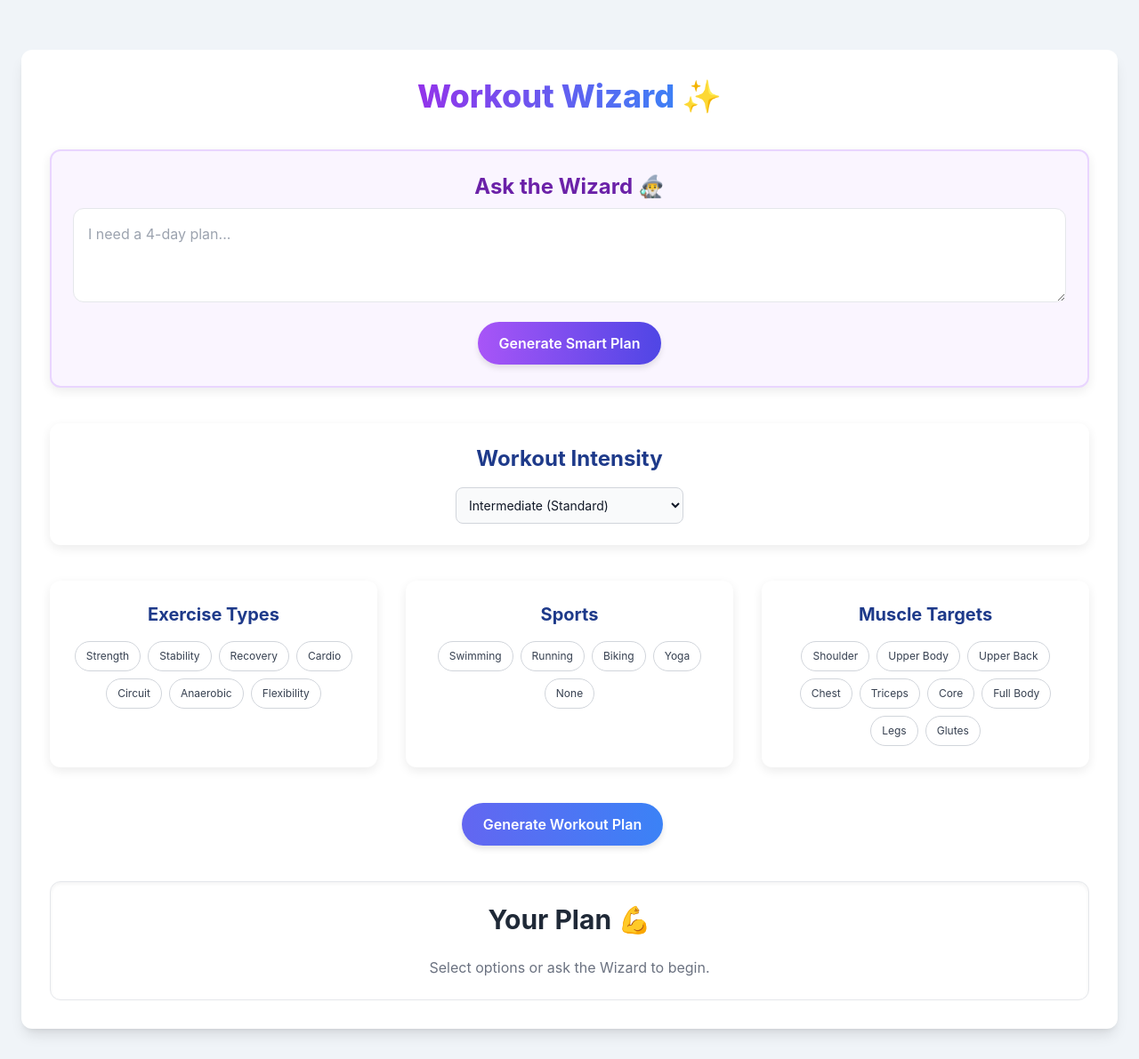
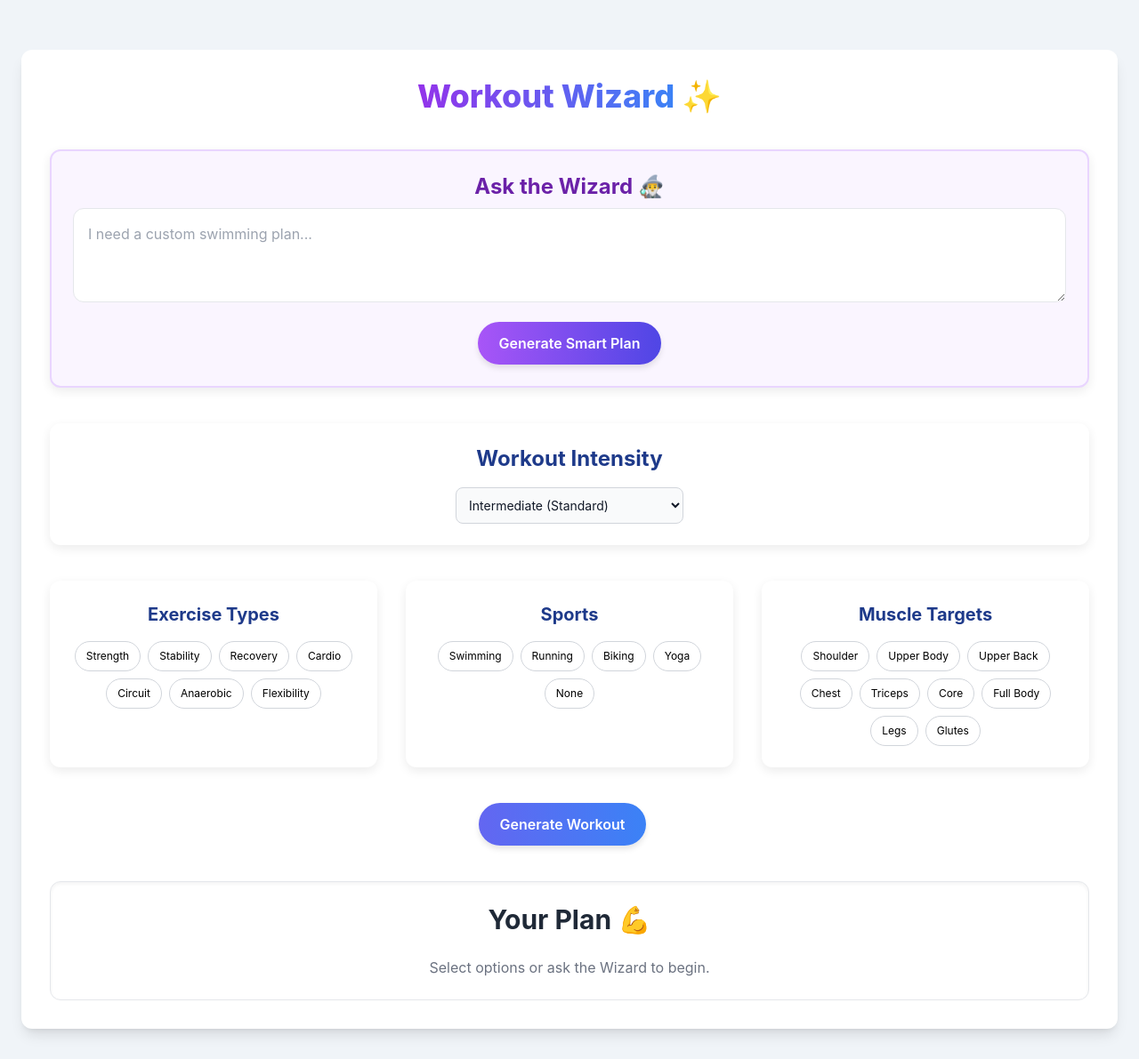
Before and after one commit to CS5800-Summer2025-CD/WorkoutWizard, a Flask app: page / in a window 1280 px wide. Shown: the top 1191 px of the page at 89% size. Run offline with Flask 3, Linux system fonts and the light colour scheme; some libraries are stand-ins or nearby versions.

Commit message:
Attempting to fix download format

```diff
--- a/templates/index.html
+++ b/templates/index.html
@@ -10,9 +10,7 @@
         tailwind.config = {
             theme: {
                 extend: {
-                    fontFamily: {
-                        inter: ['Inter', 'sans-serif'],
-                    },
+                    fontFamily: { inter: ['Inter', 'sans-serif'] },
                 }
             }
         }
@@ -22,7 +20,7 @@
         .container { max-width: 900px; }
         .section-title { color: #1e3a8a; }
 
-        /* EXACT ORIGINAL STYLING FROM INDEX_OLD.HTML */
+        /* ORIGINAL CSS FROM INDEX_OLD.HTML */
         .checkbox-label {
             cursor: pointer; padding: 8px 12px; border-radius: 9999px;
             border: 1px solid #d1d5db; transition: all 0.2s ease-in-out; display: inline-block;
@@ -41,12 +39,12 @@
         }
         .button-primary:hover { transform: translateY(-2px); box-shadow: 0 6px 8px rgba(0, 0, 0, 0.15); }
 
-        /* RESTORED CARD STYLING */
+        /* CARD STYLING */
         .card { background-color: white; border-radius: 12px; box-shadow: 0 4px 12px rgba(0, 0, 0, 0.08); padding: 24px; }
         .youtube-link { color: #3b82f6; text-decoration: none; font-weight: 600; }
         .youtube-link:hover { text-decoration: underline; }
 
-        /* AI WIZARD MARKDOWN STYLING (The separation fixes) */
+        /* AI MARKDOWN STYLING (Fixed spacing) */
         .ai-content-area h2 {
             display: block; width: fit-content; background-color: #e0f2fe;
             color: #0369a1; padding: 8px 16px; border-radius: 8px;
@@ -63,14 +61,12 @@
 <body class="p-6">
     <div class="container mx-auto bg-white p-8 rounded-xl shadow-lg my-8">
         <h1 class="text-4xl font-extrabold text-center mb-10 text-gray-800">
-            <span class="bg-clip-text text-transparent bg-gradient-to-r from-purple-600 to-blue-500">
-                Workout Wizard
-            </span> ✨
+            <span class="bg-clip-text text-transparent bg-gradient-to-r from-purple-600 to-blue-500">Workout Wizard</span> ✨
         </h1>
 
         <div class="card bg-purple-50 border-2 border-purple-200 mb-10">
             <h2 class="text-2xl font-bold mb-2 text-purple-800 text-center">Ask the Wizard 🧙‍♂️</h2>
-            <textarea id="aiPrompt" class="w-full p-4 border rounded-xl focus:ring-2 focus:ring-purple-400 outline-none mb-4" rows="3" placeholder="I need a 4-day plan..."></textarea>
+            <textarea id="aiPrompt" class="w-full p-4 border rounded-xl focus:ring-2 focus:ring-purple-400 outline-none mb-4" rows="3" placeholder="I need a custom swimming plan..."></textarea>
             <div class="flex justify-center">
                 <button id="aiGenerateBtn" class="button-primary bg-gradient-to-r from-purple-500 to-indigo-600">Generate Smart Plan</button>
             </div>
@@ -92,10 +88,8 @@
                 <h3 class="section-title text-xl font-bold mb-4 text-center">Exercise Types</h3>
                 <div class="flex flex-wrap gap-2 justify-center">
                     {% for type in exercise_types %}
-                    <div>
-                        <input type="checkbox" id="type-{{ type }}" name="exercise_type" value="{{ type }}">
-                        <label for="type-{{ type }}" class="checkbox-label text-gray-700 text-xs capitalize">{{ type }}</label>
-                    </div>
+                    <input type="checkbox" id="type-{{ type }}" name="exercise_type" value="{{ type }}">
+                    <label for="type-{{ type }}" class="checkbox-label text-xs capitalize">{{ type }}</label>
                     {% endfor %}
                 </div>
             </div>
@@ -103,10 +97,8 @@
                 <h3 class="section-title text-xl font-bold mb-4 text-center">Sports</h3>
                 <div class="flex flex-wrap gap-2 justify-center">
                     {% for sport in sports %}
-                    <div>
-                        <input type="checkbox" id="sport-{{ sport }}" name="sport" value="{{ sport }}">
-                        <label for="sport-{{ sport }}" class="checkbox-label text-gray-700 text-xs capitalize">{{ sport }}</label>
-                    </div>
+                    <input type="checkbox" id="sport-{{ sport }}" name="sport" value="{{ sport }}">
+                    <label for="sport-{{ sport }}" class="checkbox-label text-xs capitalize">{{ sport }}</label>
                     {% endfor %}
                 </div>
             </div>
@@ -114,17 +106,15 @@
                 <h3 class="section-title text-xl font-bold mb-4 text-center">Muscle Targets</h3>
                 <div class="flex flex-wrap gap-2 justify-center">
                     {% for muscle in muscle_targets %}
-                    <div>
-                        <input type="checkbox" id="muscle-{{ muscle }}" name="muscle_target" value="{{ muscle }}">
-                        <label for="muscle-{{ muscle }}" class="checkbox-label text-gray-700 text-xs capitalize">{{ muscle }}</label>
-                    </div>
+                    <input type="checkbox" id="muscle-{{ muscle }}" name="muscle_target" value="{{ muscle }}">
+                    <label for="muscle-{{ muscle }}" class="checkbox-label text-xs capitalize">{{ muscle }}</label>
                     {% endfor %}
                 </div>
             </div>
         </div>
 
         <div class="text-center mb-10">
-            <button id="generateWorkoutBtn" class="button-primary mr-4">Generate Workout Plan</button>
+            <button id="generateWorkoutBtn" class="button-primary mr-4">Generate Workout</button>
             <button id="downloadWorkoutBtn" class="button-primary hidden">Download (.txt)</button>
             <button id="downloadPDFBtn" class="button-primary hidden ml-4">Download (.pdf)</button>
         </div>
@@ -140,17 +130,17 @@
     <script>
         let lastGeneratedWorkoutPlan = [];
         let isAiPlan = false;
-        let aiText = "";
+        let aiTextForDownload = "";
 
         const workoutListDiv = document.getElementById('workoutList');
         const downloadTxtBtn = document.getElementById('downloadWorkoutBtn');
         const downloadPDFBtn = document.getElementById('downloadPDFBtn');
 
-        // AI WIZARD LOGIC
+        // AI Logic
         document.getElementById('aiGenerateBtn').addEventListener('click', async () => {
             const prompt = document.getElementById('aiPrompt').value;
-            if(!prompt) return alert("Please enter a prompt!");
-            workoutListDiv.innerHTML = '<p class="text-center text-gray-500 italic">Consulting the Wizard...</p>';
+            if(!prompt) return alert("Enter a prompt!");
+            workoutListDiv.innerHTML = '<p class="text-center italic text-gray-500">Consulting the Wizard...</p>';
 
             const response = await fetch('/generate_ai_workout', {
                 method: 'POST',
@@ -160,7 +150,7 @@
             const data = await response.json();
             if(data.success) {
                 isAiPlan = true;
-                aiText = data.ai_plan;
+                aiTextForDownload = data.ai_plan;
                 workoutListDiv.innerHTML = `<div class="p-8 bg-white rounded-2xl border border-purple-100 shadow-sm ai-content-area">
                     ${marked.parse(data.ai_plan)}
                 </div>`;
@@ -169,13 +159,13 @@
             }
         });
 
-        // REGULAR DB LOGIC (RESTORED EXACT STYLING & BADGES)
+        // DB Logic (RESTORED ORIGINAL BADGE STYLING)
         document.getElementById('generateWorkoutBtn').addEventListener('click', async () => {
             const types = Array.from(document.querySelectorAll('input[name="exercise_type"]:checked')).map(cb => cb.value);
             const sports = Array.from(document.querySelectorAll('input[name="sport"]:checked')).map(cb => cb.value);
             const muscles = Array.from(document.querySelectorAll('input[name="muscle_target"]:checked')).map(cb => cb.value);
 
-            workoutListDiv.innerHTML = '<p class="text-center text-gray-500 italic">Searching Database...</p>';
+            workoutListDiv.innerHTML = '<p class="text-center italic text-gray-500">Searching Database...</p>';
 
             const response = await fetch('/generate_workout', {
                 method: 'POST',
@@ -208,17 +198,17 @@
             }
         });
 
-        // DOWNLOAD TXT
+        // Downloads
         downloadTxtBtn.addEventListener('click', () => {
-            let content = isAiPlan ? aiText : lastGeneratedWorkoutPlan.map((ex, i) => `${i+1}. ${ex.name} - Equipment: ${ex.equipment.join(', ')}`).join('\n');
+            let content = isAiPlan ? aiTextForDownload : lastGeneratedWorkoutPlan.map((e, i) => `${i+1}. ${e.name}`).join('\n');
             const blob = new Blob([content], { type: 'text/plain' });
             const a = document.createElement('a');
             a.href = URL.createObjectURL(blob);
-            a.download = `Workout_Plan_${new Date().toISOString().slice(0,10)}.txt`;
+            a.download = `Workout_Plan.txt`;
             a.click();
         });
 
-        // DOWNLOAD PDF (FIXED URL LOGIC)
+        // PDF DOWNLOAD (FIXED FOR AI RUN-OFF)
         downloadPDFBtn.addEventListener('click', async () => {
             const intensity = document.getElementById('intensitySelect').value;
             downloadPDFBtn.innerText = "Generating PDF...";
@@ -226,20 +216,27 @@
 
             let payload;
             if (isAiPlan) {
-                payload = { workout_plan: { title: "Wizard AI Strategy", exercises: [{ name: "AI Plan", equipment: ["Custom"], reps: aiText, sets: "" }] } };
+                // Parse lines to create a structured list so the PDF tool can wrap and paginate
+                const lines = aiTextForDownload.split('\n').filter(l => l.trim() !== '');
+                const aiExercises = lines.map(line => ({
+                    name: line.replace(/[#*`-]/g, '').trim(), // Strip markdown formatting
+                    equipment: [],
+                    sets: "",
+                    reps: ""
+                }));
+                payload = { workout_plan: { title: "Wizard AI Strategy", exercises: aiExercises } };
             } else {
                 const workoutWithStats = lastGeneratedWorkoutPlan.map(ex => {
-                    let sets = (intensity === 'advanced') ? 5 : (intensity === 'beginner' ? 2 : 3);
-                    let reps = (intensity === 'advanced') ? 15 : (intensity === 'beginner' ? 10 : 12);
-                    return { ...ex, sets, reps };
+                    let s = (intensity === 'advanced') ? 5 : (intensity === 'beginner' ? 2 : 3);
+                    let r = (intensity === 'advanced') ? 15 : (intensity === 'beginner' ? 10 : 12);
+                    return { ...ex, sets: s, reps: r };
                 });
                 payload = { workout_plan: { title: `${intensity.toUpperCase()} Session`, exercises: workoutWithStats } };
             }
 
             try {
                 const response = await fetch('https://workout-wizard-pdf-gen-bxa2h0awhte0aecc.eastus-01.azurewebsites.net/api/generate_pdf', {
-                    method: 'POST',
-                    headers: { 'Content-Type': 'application/json' },
+                    method: 'POST', headers: { 'Content-Type': 'application/json' },
                     body: JSON.stringify(payload)
                 });
                 const blob = await response.blob();
```
